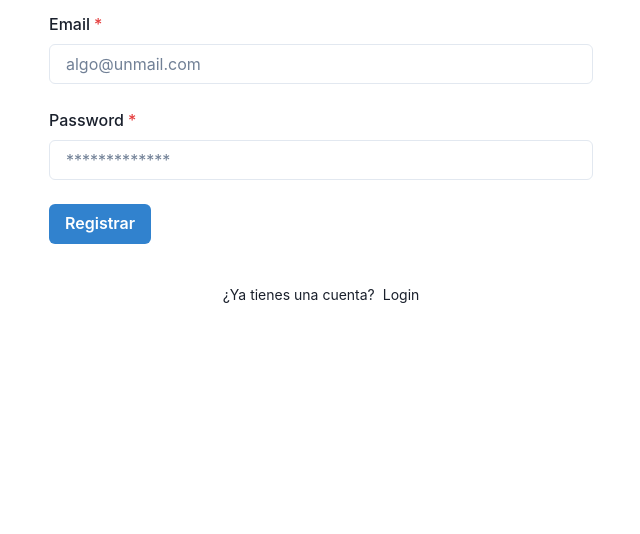
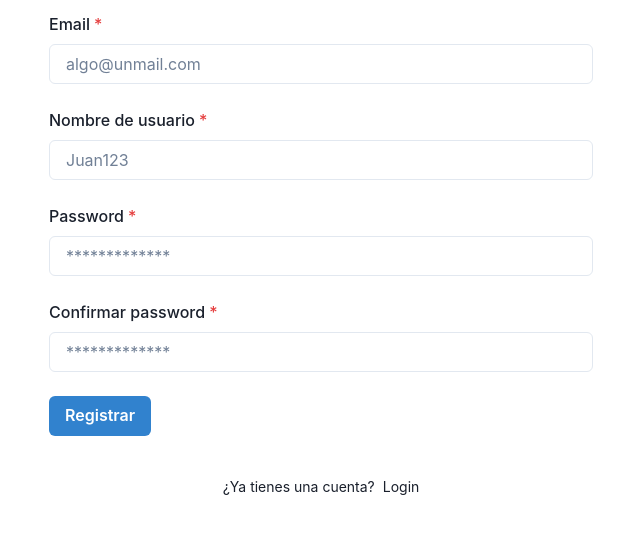
Before and after one commit to abrojodigital/lista-compras, a React (Create React App) app: page /register in a window 1280 px wide. Shown: the top 534 px of the page, without its empty margins (319-959 px from the left). Built offline with nearby package versions, Linux system fonts and the light colour scheme; no server answers.

Commit message:
mejoras en register

```diff
--- a/src/Components/RegisterPage.jsx
+++ b/src/Components/RegisterPage.jsx
@@ -9,7 +9,9 @@ export function RegisterPage() {
 
   const [user, setUser] = useState({
     email: "",
+    username: "",
     password: "",
+    confirmPassword: "",
   })
 
   const [error, setError] = useState("")
@@ -18,6 +20,10 @@ export function RegisterPage() {
   const handleSubmit = async (e) => {
     e.preventDefault()
     setError("")
+    if (user.password !== user.confirmPassword) {
+      setError("Las contraseñas no coinciden")
+      return
+    }
     try {
       await signup(user.email, user.password)
       navigate("/")
@@ -37,30 +43,37 @@ export function RegisterPage() {
             placeholder="algo@unmail.com" />
         </FormControl>
 
+        <FormControl id="username" isRequired>
+          <FormLabel>Nombre de usuario</FormLabel>
+          <Input type="text" name="username" value={user.username} onChange={(e) => setUser({ ...user, username: e.target.value })}
+            placeholder="Juan123" />
+        </FormControl>
+
         <FormControl id="password" isRequired>
-          <FormLabel
-            htmlFor="password"
-            className="block text-gray-700 text-sm font-bold mb-2"
-          >
-            Password
-          </FormLabel>
-          <Input
-            type="password"
-            onChange={(e) => setUser({ ...user, password: e.target.value })}
-            placeholder="*************"
-          />
+          <FormLabel>Password</FormLabel>
+          <Input type="password" name="password" value={user.password} onChange={(e) => setUser({ ...user, password: e.target.value })}
+            placeholder="*************" />
         </FormControl>
+
+        <FormControl id="confirm-password" isRequired>
+          <FormLabel>Confirmar password</FormLabel>
+          <Input type="password" name="confirm-password" value={user.confirmPassword} onChange={(e) => setUser({ ...user, confirmPassword: e.target.value })}
+            placeholder="*************" />
+        </FormControl>
+
         <Stack direction={{ base: "column", md: "row" }} spacing="4">
           <Button type="submit" colorScheme="blue">
             Registrar
           </Button>
         </Stack>
+
         <Stack direction="row" fontSize="sm" justifyContent="center" mt="4">
           <span>¿Ya tienes una cuenta?</span>
           <Link to="/login" className="text-blue-700 hover:text-blue-900">
             Login
           </Link>
         </Stack>
+
       </Stack>
     </Container>
   )
```
